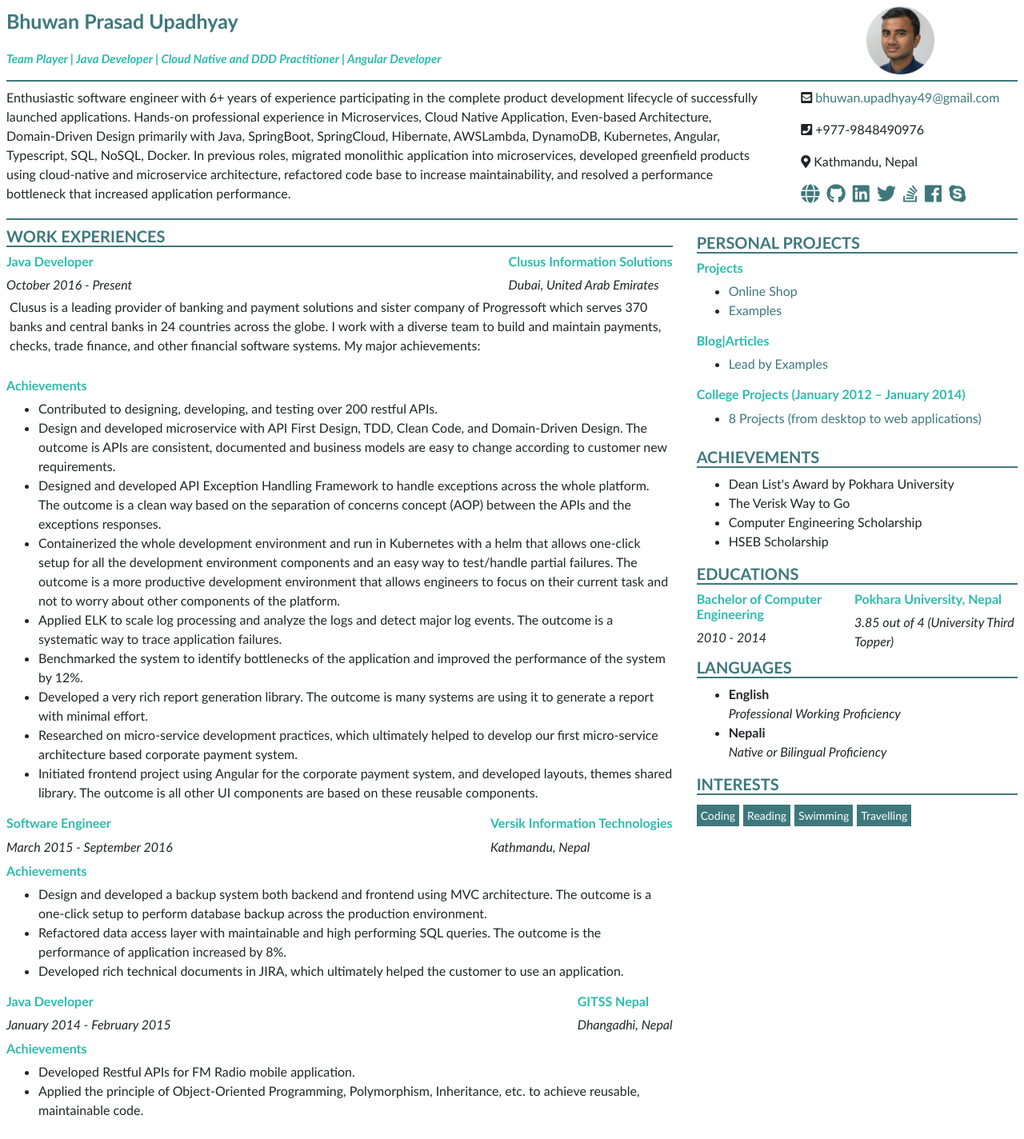
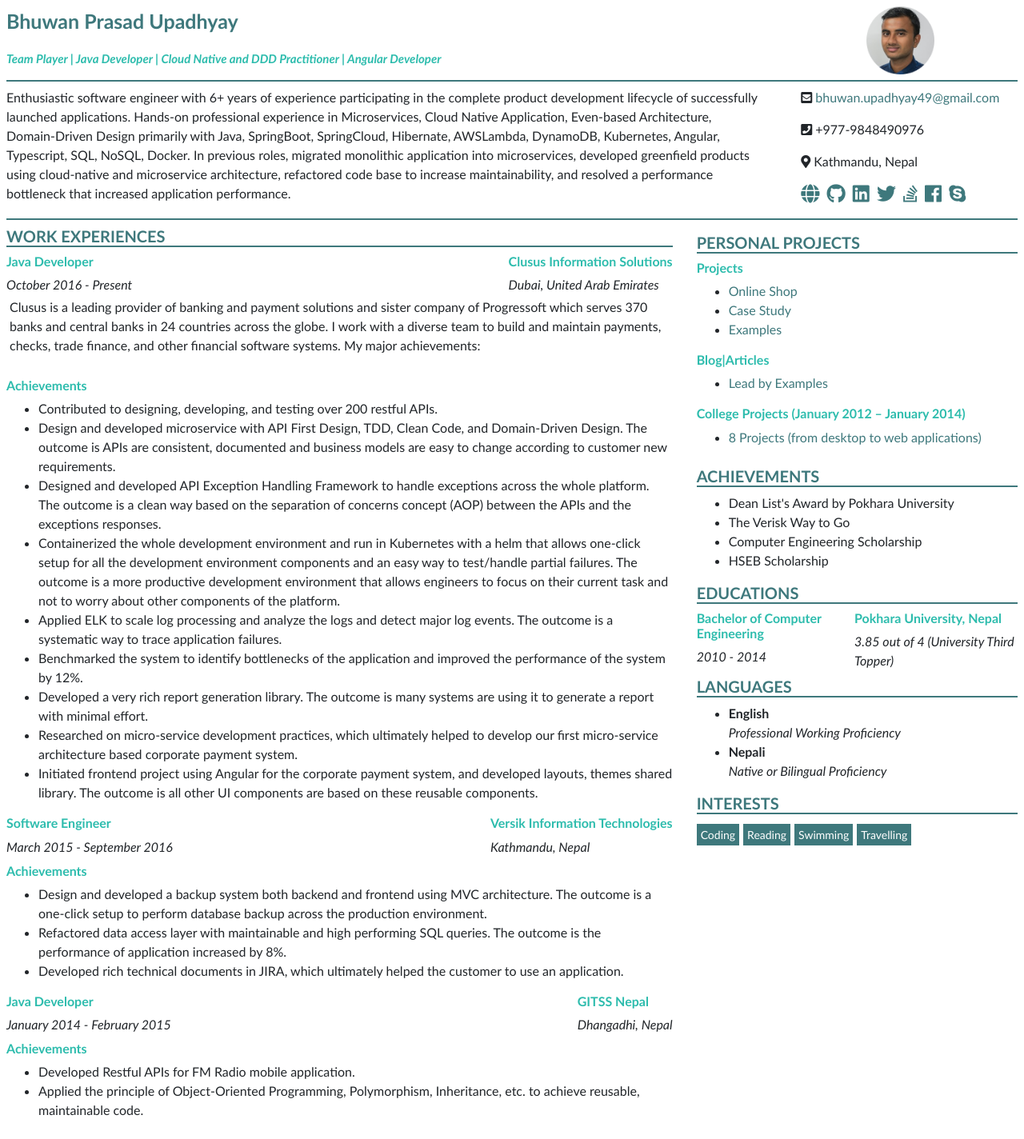
Before and after one commit to BhuwanUpadhyay/cv, a Jekyll site: the page built from index.markdown, in a window 1280 px wide. Shown: the whole page at 80% size. Built offline with Jekyll 4.4.1, drawn with Linux system fonts in a browser that asks for light colours; nearby versions of some CDN libraries.

Commit message:
chore(wip): polish cv

```diff
--- a/_data/cv.yml
+++ b/_data/cv.yml
@@ -216,6 +216,8 @@ projects:
     links:
       - title: Online Shop
         href: https://github.com/BhuwanUpadhyay/online-shop
+      - title: Case Study
+        href: https://github.com/BhuwanUpadhyay/case-study
       - title: Examples
         href: https://github.com/BhuwanUpadhyay/examples
   - title: Blog|Articles
```
